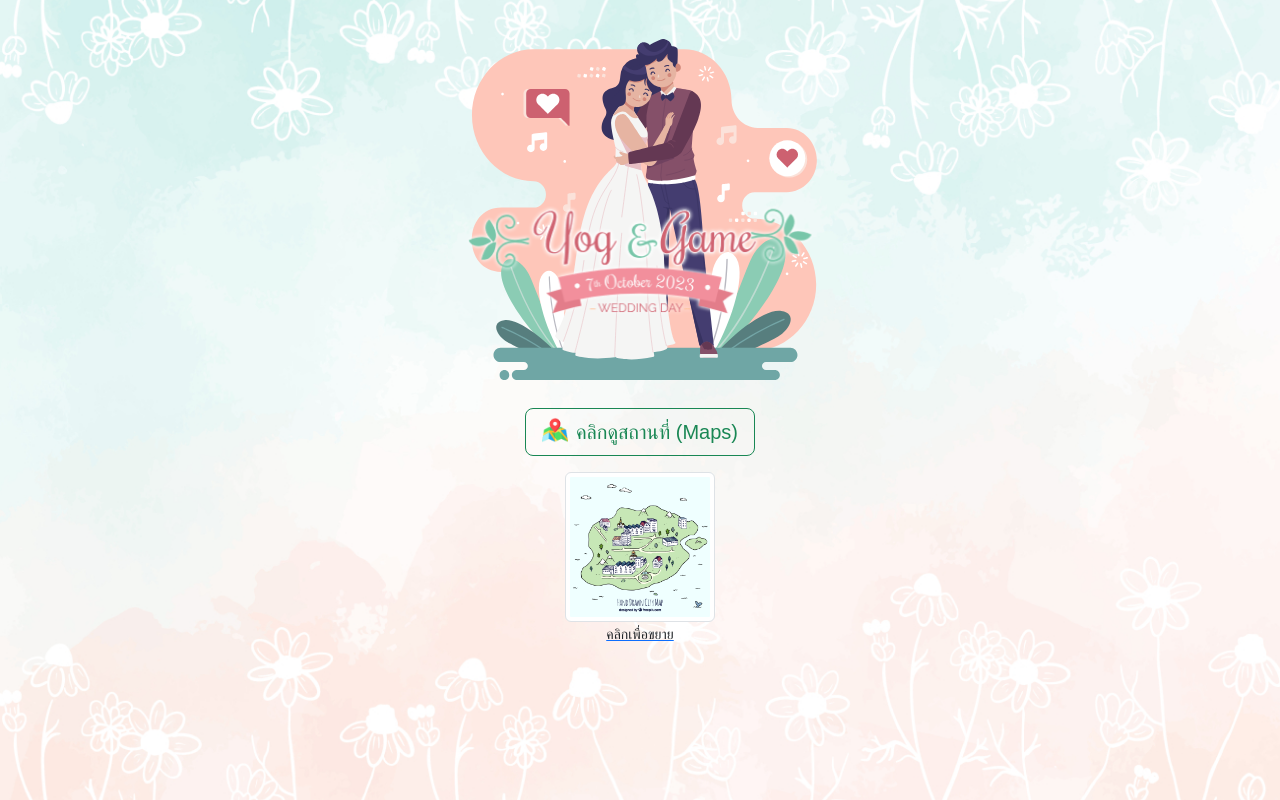
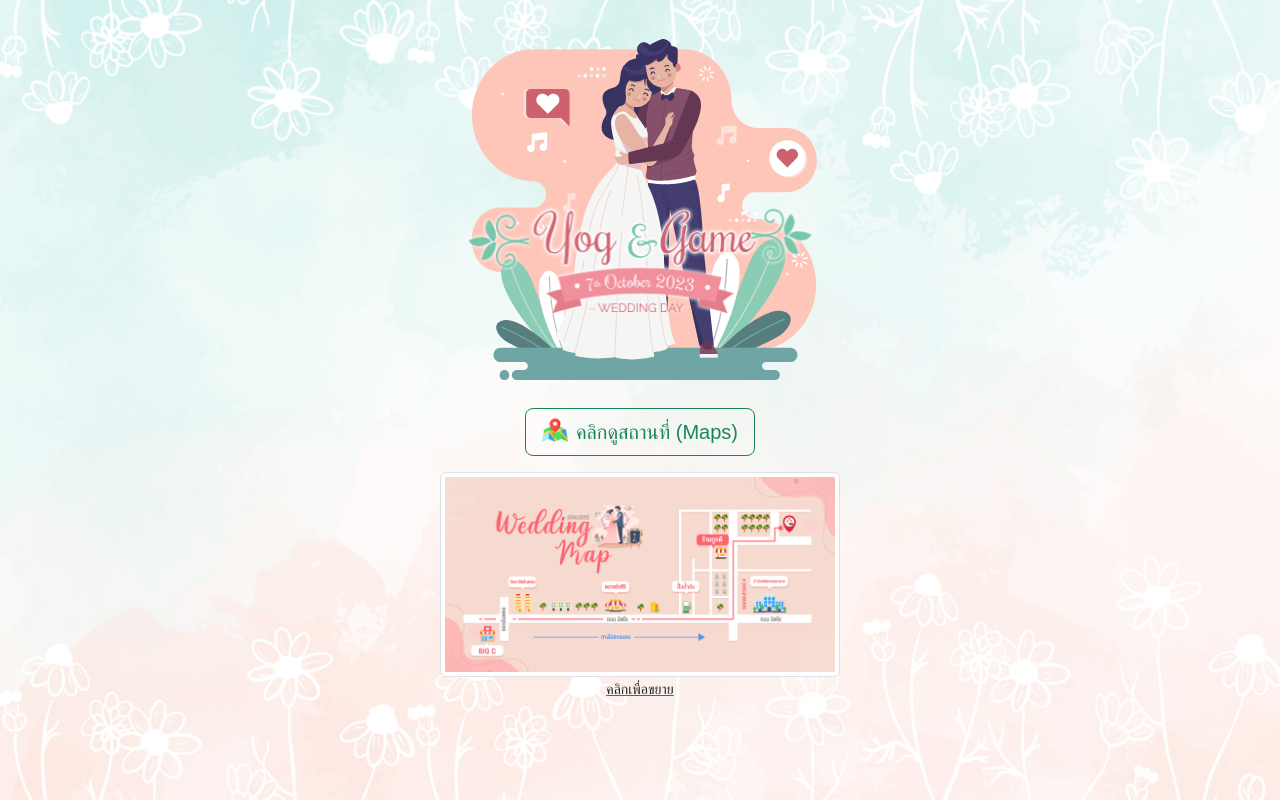
Before and after one commit to pramotesupnoi/ygwd, a plain HTML site: page index.html in a window 1280 px wide. Drawn offline with nearby package versions, Linux system fonts and the light colour scheme; a web font is replaced by a local one.

Commit message:
update map

```diff
--- a/index.html
+++ b/index.html
@@ -73,9 +73,9 @@
                     </a>
                 </div>
 
-                <div class="mx-auto mt-3" style="max-width: 150px;">
-                    <a href="map.jpg" data-fslightbox="first-lightbox">
-                        <img src="map.jpg" alt="" class="w-100 img-thumbnail" />
+                <div class="mx-auto mt-3" style="max-width: 400px;">
+                    <a href="maps1.png" data-fslightbox="first-lightbox">
+                        <img src="maps1_small.png" alt="" class="w-100 img-thumbnail" />
                         <div class="text-center text-dark">
                             <small>คลิกเพื่อขยาย</small>
                         </div>
```
Also changed, not shown: maps1.png (added), maps1_small.png (added).
